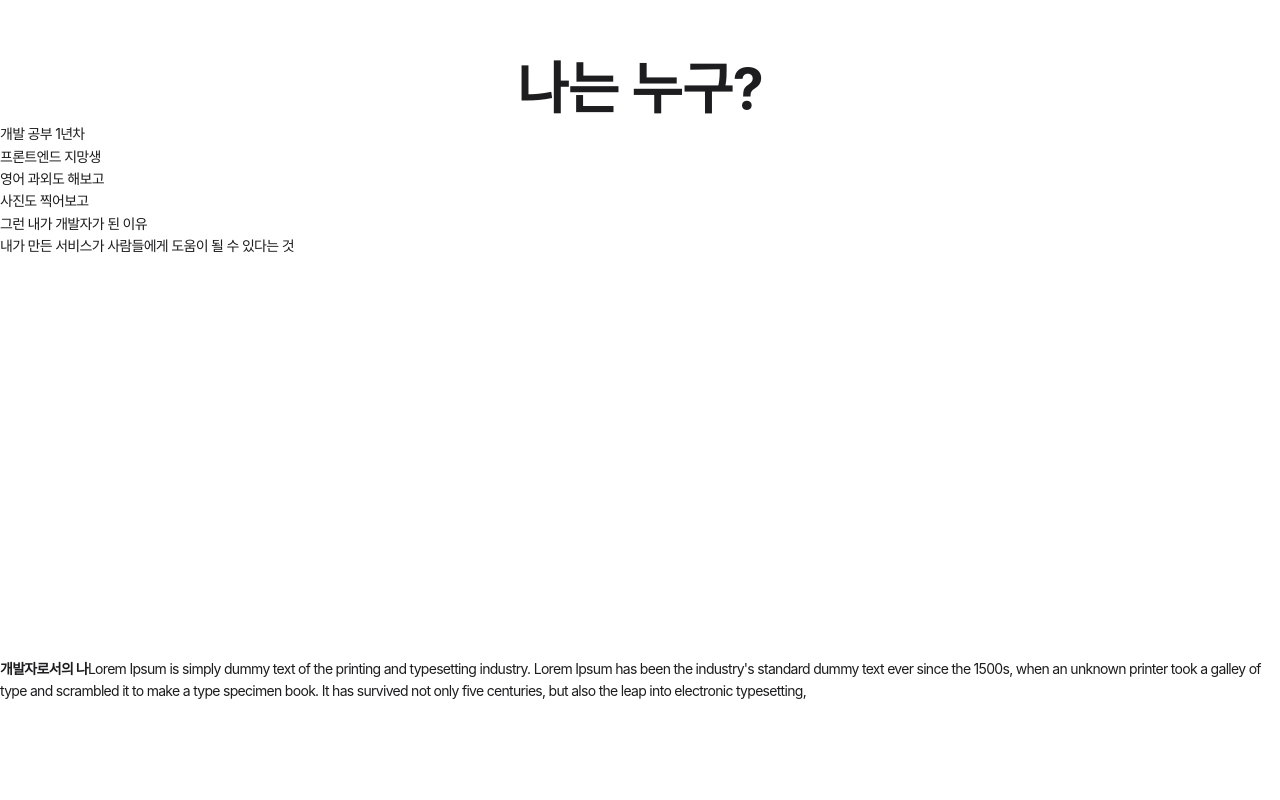
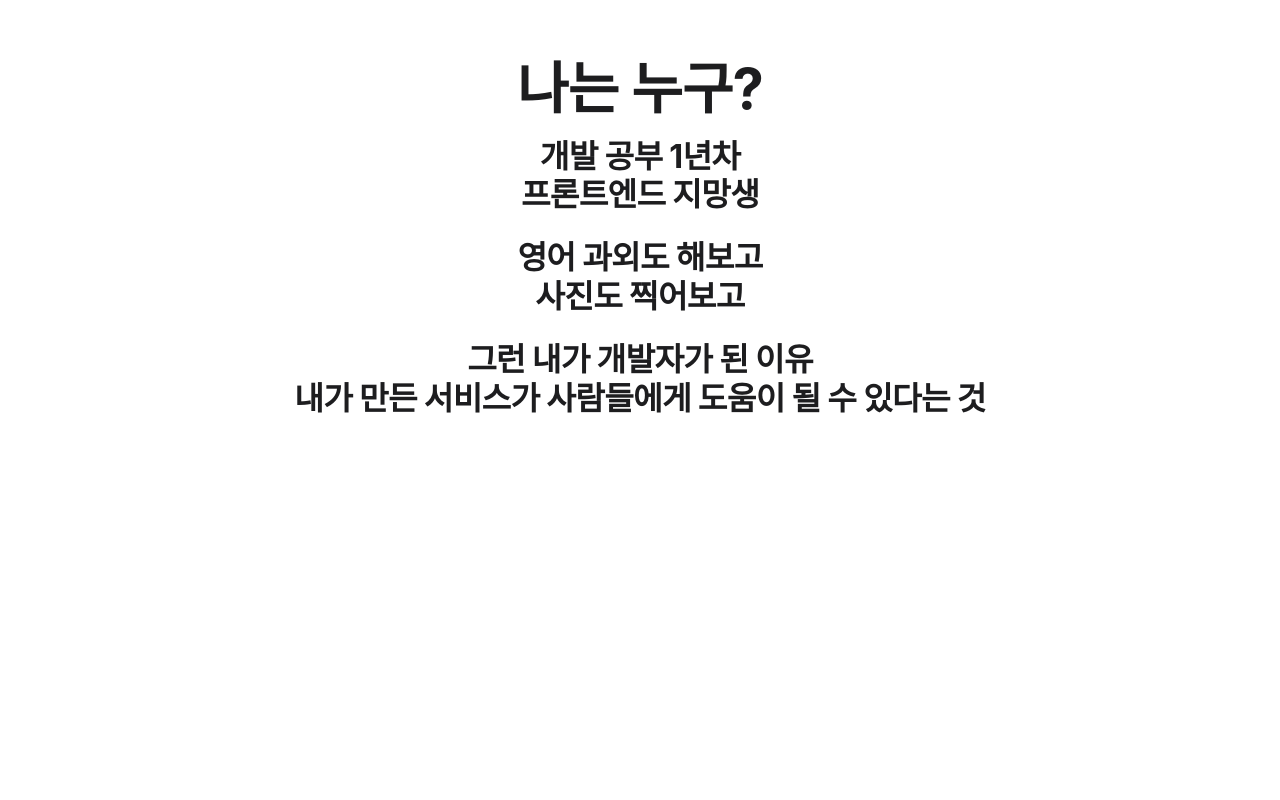
Before and after one commit to Mark-Yoo/html-css-design-practice, a React (Create React App) app: page / in a window 1280 px wide. Shown: the part 440-1240 px from the top of the page. Built offline with nearby package versions, Linux system fonts and the light colour scheme.

Commit message:
Add: description css added

```diff
--- a/src/App.js
+++ b/src/App.js
@@ -56,7 +56,7 @@ function App() {
         </div>
       </section>
       <section className="scroll-section" id="scroll-section-1">
-        <p>
+        <p className="description">
           <strong>개발자로서의 나</strong>
           Lorem Ipsum is simply dummy text of the printing and typesetting
           industry. Lorem Ipsum has been the industry's standard dummy text ever
--- a/src/main.css
+++ b/src/main.css
@@ -57,3 +57,22 @@ a {
   font-size: 4rem;
   text-align: center;
 }
+.main-message {
+  display: flex;
+  align-items: center;
+  justify-content: center;
+  height: 3em;
+  font-size: 2.3rem;
+  margin: 5px 0;
+}
+.main-message p {
+  font-weight: bold;
+  text-align: center;
+  line-height: 1.2;
+}
+.description strong{
+  float: left;
+  margin-right: 0.2em;
+  font-size: 3rem;
+  color: rgb(29, 29, 31)
+}
```
